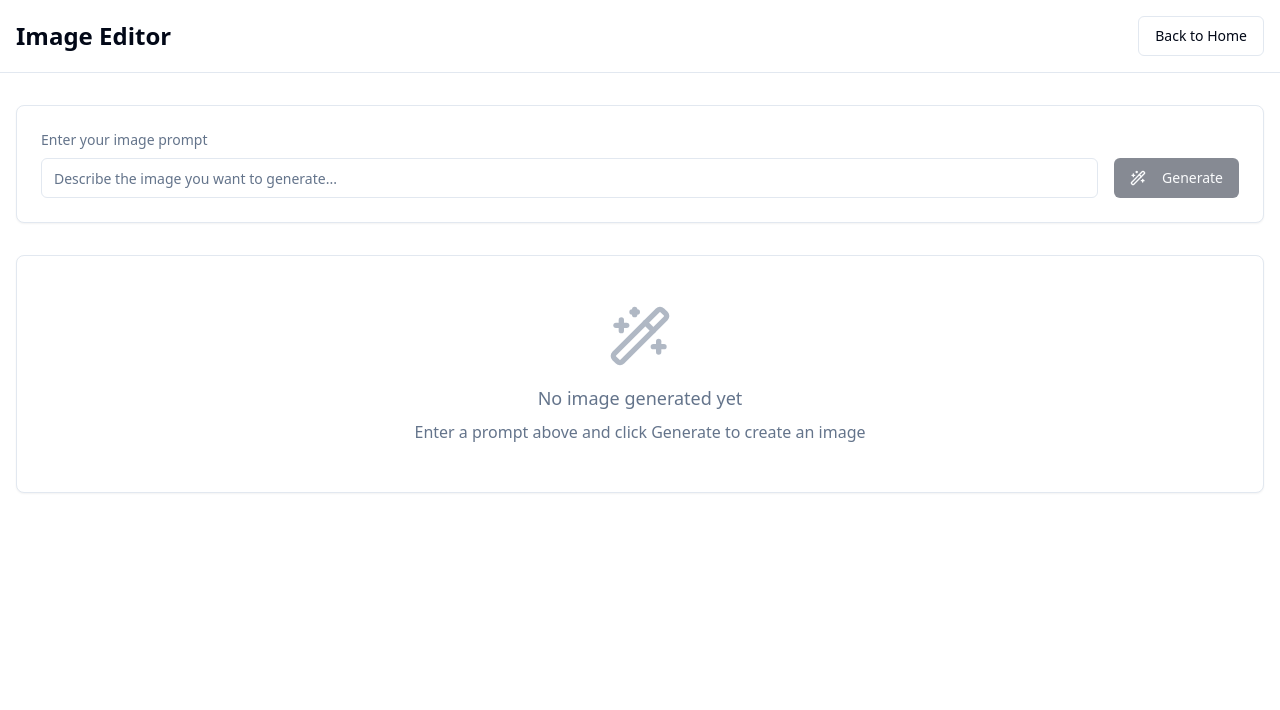
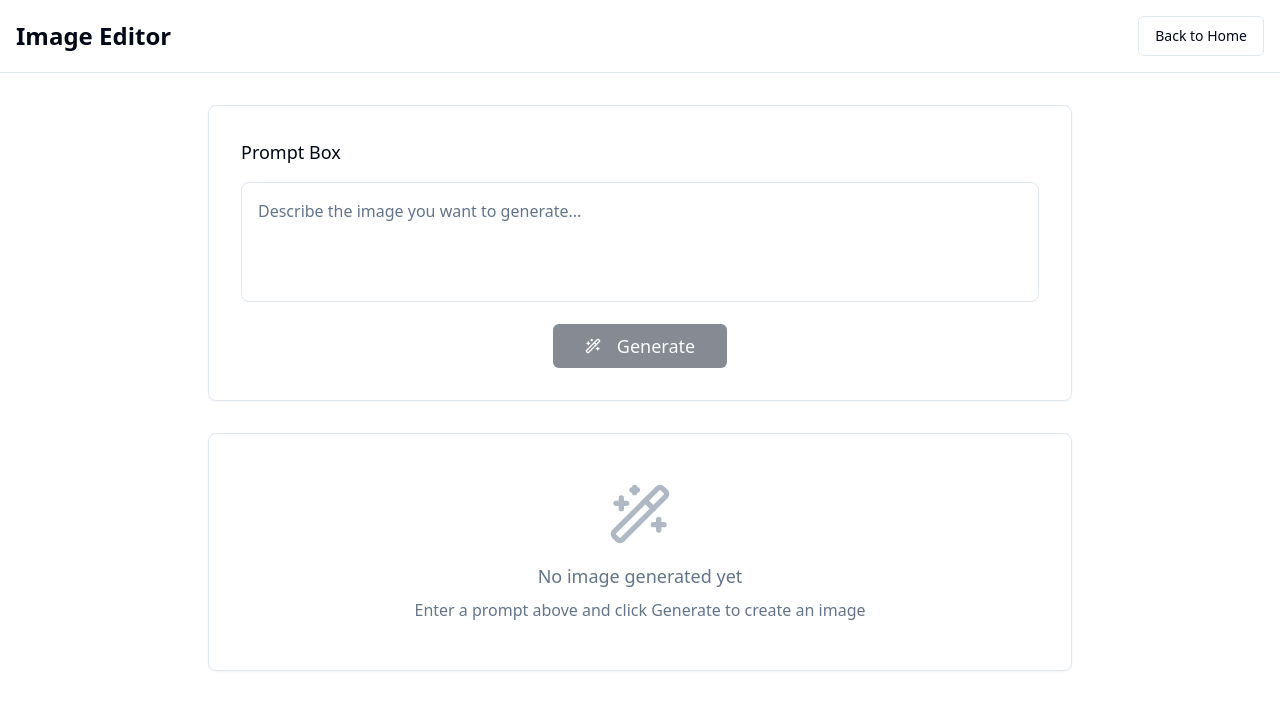
Before and after one commit to karthik642006/template-text-twist-24, a React (Vite) app: page /image-editor in a window 1280 px wide. Shown: the top 710 px of the page. Built offline with nearby package versions, Linux system fonts and the light colour scheme.

Commit message:
Refactor: Update Image Editor layout

```diff
--- a/src/pages/ImageEditor.tsx
+++ b/src/pages/ImageEditor.tsx
@@ -122,35 +122,37 @@ const ImageEditor = () => {
         </div>
       </header>
 
-      <div className="container mx-auto px-4 py-8">
+      <div className="container mx-auto px-4 py-8 max-w-4xl">
         {/* Prompt Section */}
-        <Card className="p-6 mb-8">
+        <Card className="p-8 mb-8">
+          <div className="space-y-6">
+            <div>
+              <label className="text-lg font-medium text-card-foreground block mb-4">
+                Prompt Box
+              </label>
               <div className="space-y-4">
-            <div>
-              <label className="text-sm font-medium text-muted-foreground block mb-2">
-                Enter your image prompt
-              </label>
-              <div className="flex gap-4">
-                <Input
+                <textarea
                   placeholder="Describe the image you want to generate..."
                   value={prompt}
                   onChange={(e) => setPrompt(e.target.value)}
-                  className="flex-1"
+                  className="w-full min-h-[120px] p-4 border border-input rounded-lg bg-background text-foreground placeholder:text-muted-foreground resize-none focus-visible:outline-none focus-visible:ring-2 focus-visible:ring-ring"
                   disabled={isGenerating}
                 />
+                <div className="flex justify-center">
                   <Button
                     onClick={handleGenerate}
                     disabled={isGenerating || !prompt.trim()}
-                  className="bg-primary hover:bg-primary/90"
+                    className="bg-primary hover:bg-primary/90 px-8 py-3 text-lg"
+                    size="lg"
                   >
                     {isGenerating ? (
                       <>
-                      <Loader2 className="w-4 h-4 mr-2 animate-spin" />
+                        <Loader2 className="w-5 h-5 mr-2 animate-spin" />
                         Generating...
                       </>
                     ) : (
                       <>
-                      <Wand2 className="w-4 h-4 mr-2" />
+                        <Wand2 className="w-5 h-5 mr-2" />
                         Generate
                       </>
                     )}
@@ -158,95 +160,38 @@ const ImageEditor = () => {
                 </div>
               </div>
             </div>
+          </div>
         </Card>
 
-        {/* Image Display and Edit Tools */}
+        {/* Generated Image */}
         {generatedImage && (
-          <div className="grid grid-cols-1 lg:grid-cols-4 gap-8">
-            {/* Generated Image */}
-            <div className="lg:col-span-3">
-              <Card className="p-4">
-                <div className="aspect-square relative">
+          <Card className="p-6 mb-8">
+            <div className="text-center mb-4">
+              <h2 className="text-lg font-medium text-card-foreground">Generated Image</h2>
+            </div>
+            <div className="flex justify-center">
+              <div className="max-w-2xl w-full">
                 <img
                   src={generatedImage}
                   alt="Generated image"
-                    className="w-full h-full object-contain rounded-lg"
+                  className="w-full h-auto rounded-lg border border-border"
                 />
-                  <canvas
-                    ref={canvasRef}
-                    className="absolute inset-0 w-full h-full"
-                    style={{ display: editMode ? 'block' : 'none' }}
-                  />
-                </div>
-              </Card>
-            </div>
-
-            {/* Edit Tools Panel */}
-            <div className="lg:col-span-1">
-              <Card className="p-4">
-                <h3 className="font-semibold mb-4 text-card-foreground">Edit Tools</h3>
-                <div className="space-y-3">
-                  {/* Download Button */}
-                  <Button
-                    onClick={handleDownload}
-                    className="w-full justify-start bg-green-600 hover:bg-green-700 text-white"
-                  >
-                    <Download className="w-4 h-4 mr-2" />
-                    Download Image
-                  </Button>
-
-                  {/* Edit Buttons */}
-                  <div className="border-t pt-3">
-                    <p className="text-sm text-muted-foreground mb-3">Edit Options</p>
-
-                    <Button
-                      onClick={() => handleEdit("add")}
-                      variant="outline"
-                      className="w-full justify-start mb-2"
-                    >
-                      <Plus className="w-4 h-4 mr-2" />
-                      Add Components
-                    </Button>
-
-                    <Button
-                      onClick={() => handleEdit("remove")}
-                      variant="outline"
-                      className="w-full justify-start mb-2"
-                    >
-                      <Trash2 className="w-4 h-4 mr-2" />
-                      Remove Elements
-                    </Button>
-
-                    <Button
-                      onClick={() => handleEdit("emotion")}
-                      variant="outline"
-                      className="w-full justify-start mb-2"
-                    >
-                      <Smile className="w-4 h-4 mr-2" />
-                      Change Emotions
-                    </Button>
-
-                    <Button
-                      onClick={() => handleEdit("color")}
-                      variant="outline"
-                      className="w-full justify-start mb-2"
-                    >
-                      <Palette className="w-4 h-4 mr-2" />
-                      Adjust Colors
-                    </Button>
-
-                    <Button
-                      onClick={() => setEditMode(!editMode)}
-                      variant={editMode ? "default" : "outline"}
-                      className="w-full justify-start"
-                    >
-                      <Edit className="w-4 h-4 mr-2" />
-                      {editMode ? "Exit Edit Mode" : "Enter Edit Mode"}
-                    </Button>
               </div>
             </div>
           </Card>
-            </div>
+        )}
+
+        {/* Download Section */}
+        {generatedImage && (
+          <div className="flex justify-center">
+            <Button
+              onClick={handleDownload}
+              className="bg-green-600 hover:bg-green-700 text-white px-8 py-3 text-lg"
+              size="lg"
+            >
+              <Download className="w-5 h-5 mr-2" />
+              Download
+            </Button>
           </div>
         )}
 
```
Lines whose indentation alone changed are shown as unchanged.
